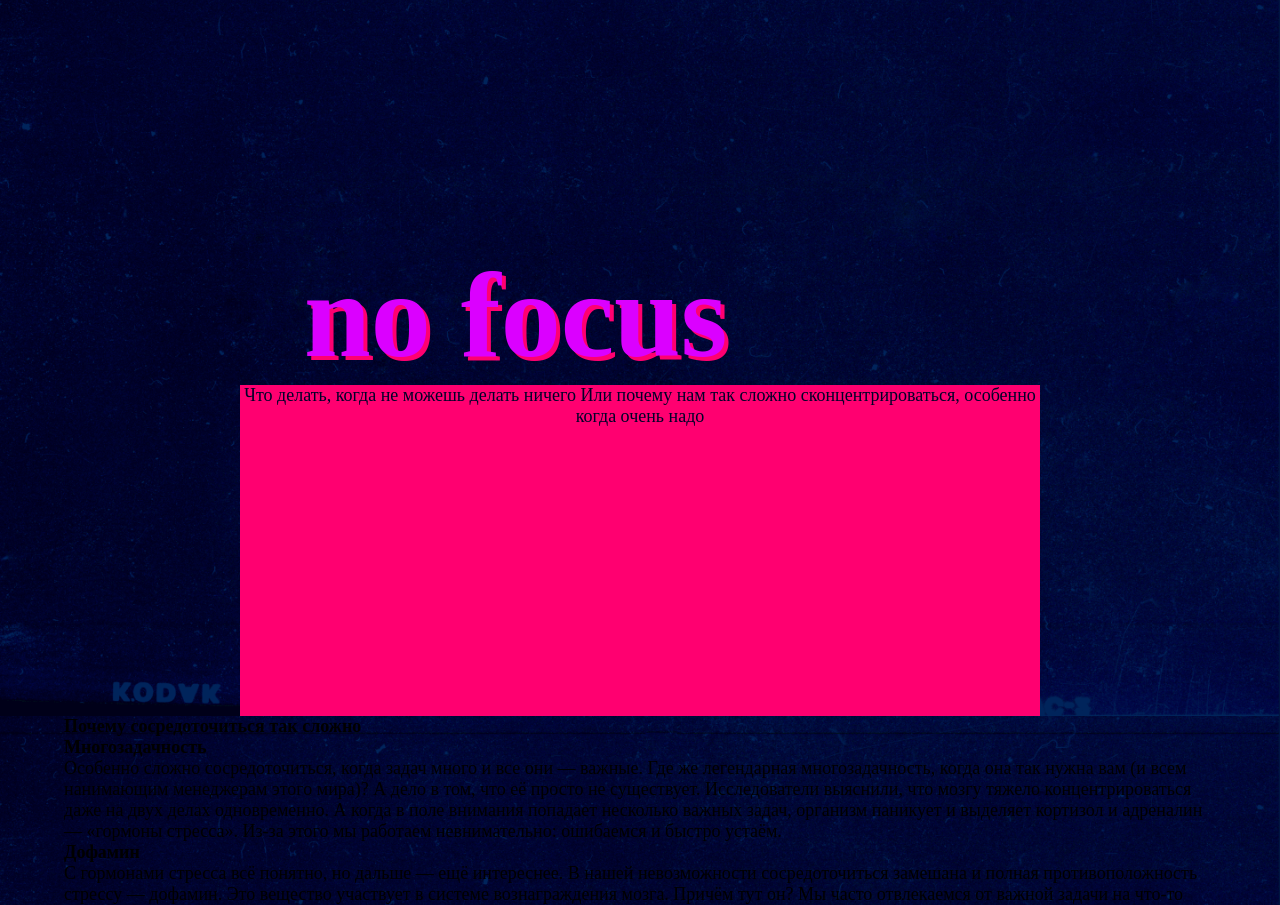
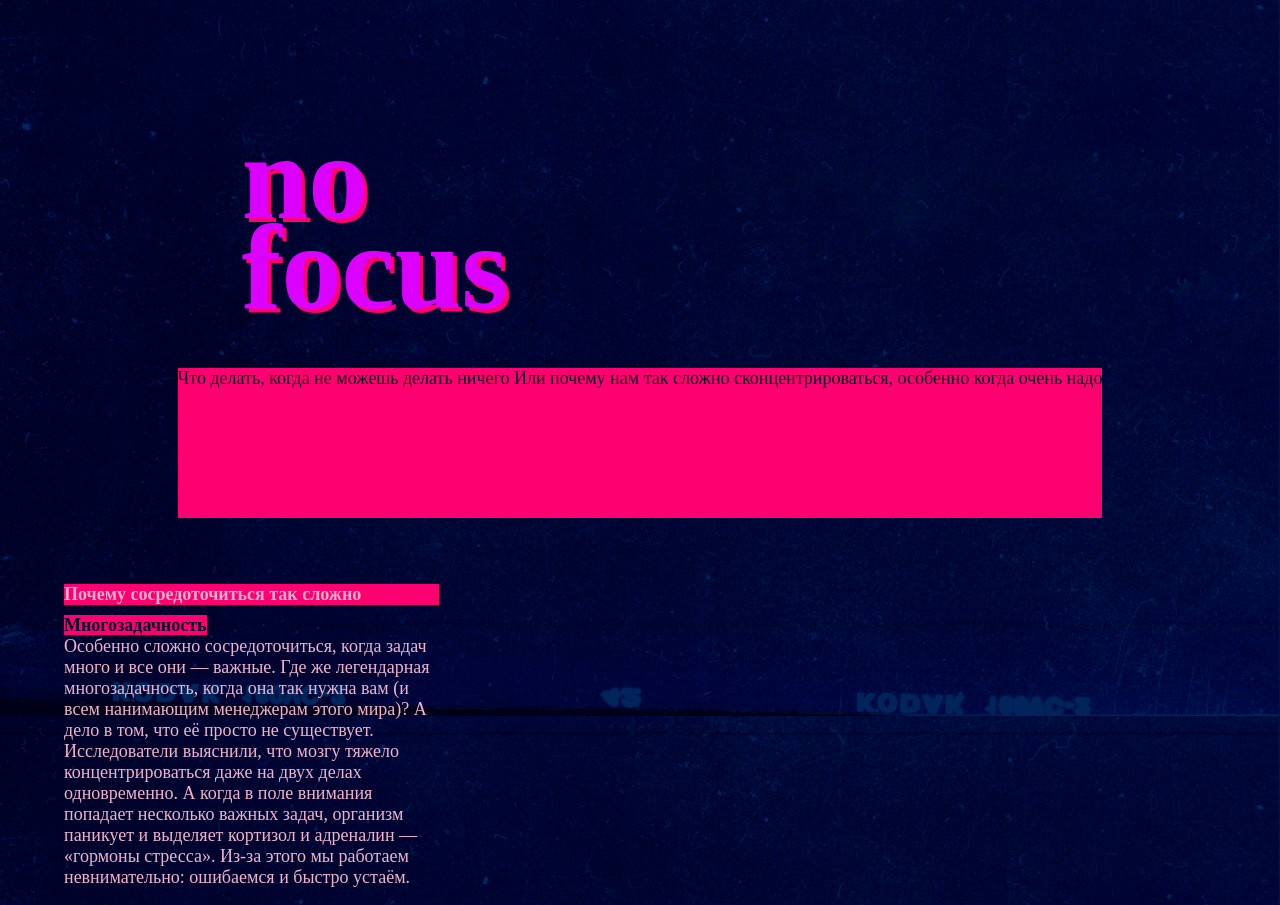
Before and after one commit to Vip-Rezident/slozhno-sosredotochitsya-fd, a plain HTML site: page index.html in a window 1280 px wide. Shown: the part 84-989 px from the top of the page. Drawn offline with Linux system fonts and the light colour scheme.

Commit message:
start 1.6

```diff
--- a/index.html
+++ b/index.html
@@ -45,7 +45,7 @@
           </li>
         </ul>
       </nav>
-      <h1 class="title content-section">no focus</h1>
+      <h1 class="title content-section"><span class="title__text">no</span> focus</h1>
       <p class="title-decor">
         Что делать, когда не можешь делать ничего Или почему нам так сложно
         сконцентрироваться, особенно когда очень надо
@@ -176,7 +176,7 @@
         </ul>
       </section>
       <section class="section-picture">
-        <h2 class="title-card">А можно в картинках?</h2>
+        <h2 class="content__text-title">А можно в картинках?</h2>
         <img
           class="picture__card"
           src="./images/sunset.png"
@@ -210,7 +210,7 @@
       </section>
     </main>
     <footer class="footer">
-      <p class="title p">focus
+      <p class="title footer">focus
       </p>
     </footer>
   </body>
--- a/styles/style.css
+++ b/styles/style.css
@@ -1,16 +1,19 @@
 /* Основные стили проекта. Это стили для темы, которую вы верстаете первой. */
 :root {
-  --dark-theme-bg-image: url('/images/cover-image-dark.png');
-  --accent-color:#FF0070;
-  --acccent-color-spec:#ff0070;
-  --color-spec-element:rgba(255,0 ,112, .5);
+  --dark-theme-bg-image: url("/images/cover-image-dark.png");
+  --accent-color: #ff0070;
+  --acccent-color-spec: #ff0070;
+  --color-spec-element: rgba(255, 0, 112, 0.5);
   --text-color: #f1b2ce;
-  --font-family: 'IBM Plex mono' sans-serif;
+  --font-family: "IBM Plex mono" sans-serif;
   --title-color: #ab00ff;
 }
 
-.page { /* сохраните в разметке и стилях класс page у тега body. Он удобен, чтобы составлять селекторы для разных цветовых тем. */
-  background-image: var(--dark-theme-bg-image, url('/images/cover-image-dark.png'));
+.page {
+  /* сохраните в разметке и стилях класс page у тега body. Он удобен, чтобы составлять селекторы для разных цветовых тем. */
+  background-image: var(
+    --dark-theme-bg-image,
+    url("/images/cover-image-dark.png"));
   background-position: center; /* Центрируем изображение */
   background-size: cover; /* Растягиваем изображение, сохраняя пропорции */
   background-attachment: fixed; /* Приклеили */
@@ -20,116 +23,136 @@
   font-family: var(--font-family, sans-serif);
 }
 
-.decorated-zone{
+.decorated-zone {
   min-width: 375px;
   min-height: 668px;
-  height: 100vh;
-  width: 100vh;
+  padding: 0 5vi;
 }
 
-.content-section{
+.content-section {
   padding: 0 5vi; /* отступ с права и с лева */
-
 }
 
-.header{
+.header {
   display: grid;
   grid-template-rows: 1fr min-content 1fr;
   text-align: center;
   font-family: var(--font-family);
-justify-self:center;
-align-self:center;
-
+  justify-self: center;
+  align-self: center;
 }
 
-.header__theme-menu{
+.header__theme-menu {
   align-self: flex-start;
   justify-self: right;
   font-family: var(--font-family);
 }
 
-.title{
+.title {
+  /* Заголовок 1 уровня */
   align-self: center;
   justify-self: start;
   font-size: clamp(7.25rem, 7.0115rem + 1.0178vw, 7.5rem);
-color: #DB00FF;
+  color: #db00ff;
   text-shadow: 4px 4px 0 var(--accent-color);
-font-style: bold;
   font-family: var(--font-family);
+  line-height: .75;
+  margin-bottom: 55px;
+}
+.title__text{
+  display: block;
+  justify-self: left;
+
 
 }
 
-.title-card{ /* Заголовок 2 уровня */
+.title-card {
+  /* Заголовок 2 уровня */
   display: grid;
   font-size: 18px;
   font-weight: 700;
+  color: #f1b2ce;
+  background-color: #ff0070;
+  margin-bottom: 10px;
 }
 
 .title-decor {
   background-color: var(--accent-color);
   font-size: 18px;
   color: #000028;
-font-style: bold;
   font-family: var(--font-family);
+  margin-bottom: 66px;
 }
 
+.card-section {
+  font-size: 18px;
+  color: #f1b2ce;
+  display: grid;
+  max-width: 375px;
+  flex-direction: column;
+  align-items: center;
+  justify-content: center;
+}
 
-.card-section{
+.content__text-block {
+  /* блок */
   font-size: 18px;
 }
 
-.content__text-block{ /* блок */
+.content__text-title {
+  /* Подзаголовок */
+  color: #000028;
+  background-color: #ff0070;
+  font-family: var(--font-family);
   font-size: 18px;
-
+  font-weight: 700;
+  margin-bottom: 10px;
 }
 
-.content__text-title{ /* Подзаголовок */
+.content__paragraph {
+  /* Параграф */
+  font-family: var(--font-family);
   font-size: 18px;
-  font-weight: 700;
+  font-weight: 400;
+  margin-bottom: 20px;
 }
 
-.content__paragraph{ /* Параграф */
+.content__title-block {
+  /* Заголовок 3 уровня */
+  background-color: #ff0070;
+  color: #000028;
+  font-family: var(--font-family);
   font-size: 18px;
   font-weight: 400;
-
+   margin-bottom: 10px;
 }
 
-.content__title-block{ /* Заголовок 3 уровня */
-  font-size: 18px;
-  font-weight: 400;
-
-}
-
-.section-picture{
+.section-picture {
   display: grid;
   width: 375px;
-  height: 1400px;
   display: flex;
   flex-direction: column;
   align-items: center;
   justify-content: center;
 }
 
-.section-picture .title-card:not(:last-of-type) {
-  margin-block-end: 1.5em;
+.section-picture .picture__card:not(:last-of-type) {
+  margin-block-end: .5em;
 }
 
-.picture__card{
+.picture__card {
   gap: 10px;
   width: 100%;
 }
 
 
-
-.title p{
- display: grid;
- grid-auto-flow: column;
-}
-
-.footer{
+.footer {
   display: grid;
   grid-auto-flow: column; /* Указывает, что элементы должны располагаться в строках */
   gap: 13px; /* Расстояние между элементами */
   height: 100vh; /* Высота блока равна высоте окна браузера */
-  min-height: 707px; /* Минимальная высота блока */
+
+  flex-direction: column;
+  align-items: center;
+  justify-content: center;
 }
```
Lines whose indentation alone changed are shown as unchanged.
